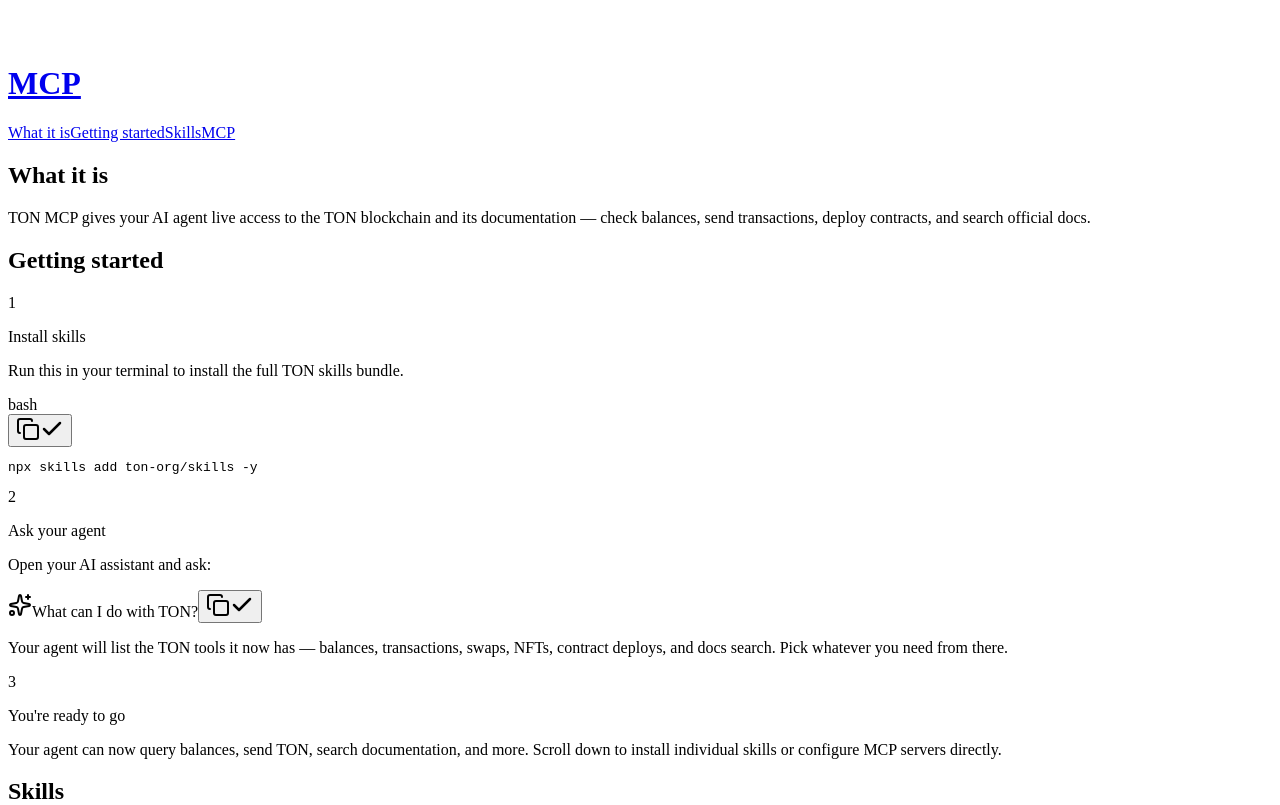
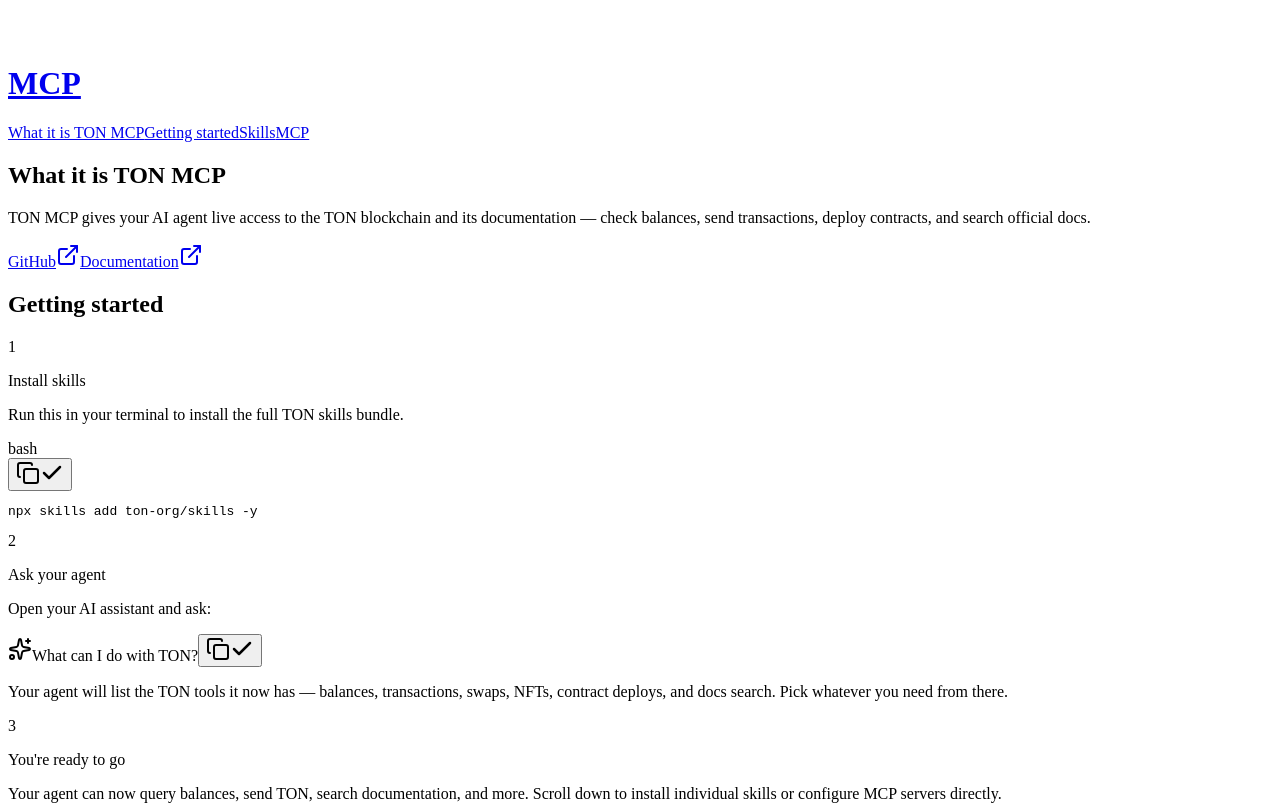
Before and after one commit to the-ton-tech/mcp-landing, a React app: page / in a window 1280 px wide. Shown: the top 805 px of the page. Built offline with nearby package versions, Linux system fonts and the light colour scheme; the HTML template or start-up script is replaced by a standard one.

Commit message:
feat: improve layout structure and enhance section styling for better readability

```diff
--- a/src/App.tsx
+++ b/src/App.tsx
@@ -7,8 +7,8 @@
     <>
       <div className="page-accent" />
       <Header />
-      <main className="mx-auto max-w-6xl px-4 pb-14 pt-10 sm:px-6 sm:pt-14">
-        <div className="mx-auto max-w-[58rem]">
+      <main className="page-main mx-auto px-4 pb-14 sm:px-6">
+        <div className="page-content mx-auto">
           <SetupGuide />
           <Footer />
         </div>
--- a/src/components/GettingStarted.tsx
+++ b/src/components/GettingStarted.tsx
@@ -8,7 +8,7 @@
 
 export function GettingStarted() {
   return (
-    <section id="getting-started" className="scroll-mt-28">
+    <section id="getting-started" className="guide-section">
       <SectionHeading title="Getting started" />
 
       <Step n={1} title="Install skills">
--- a/src/components/Header.tsx
+++ b/src/components/Header.tsx
@@ -1,5 +1,5 @@
 const NAV_ITEMS = [
-  { id: 'what-it-is', label: 'What it is' },
+  { id: 'what-it-is', label: 'What it is TON MCP' },
   { id: 'getting-started', label: 'Getting started' },
   { id: 'skills', label: 'Skills' },
   { id: 'mcp', label: 'MCP' },
--- a/src/components/McpSetup.tsx
+++ b/src/components/McpSetup.tsx
@@ -204,7 +204,7 @@
 
 export function McpSetup() {
   return (
-    <section id="mcp" className="scroll-mt-28">
+    <section id="mcp" className="guide-section">
       <SectionHeading title="MCP">
         Configure Model Context Protocol servers so your AI agent can read TON documentation and call live chain operations directly from your IDE.
       </SectionHeading>
@@ -236,7 +236,7 @@
             <span className="font-medium text-foreground">TON chain MCP</span>
             {' '}
             — local via{' '}
-            <span className="font-mono text-[11px] text-foreground/85">npx -y @ton/mcp@alpha</span>
+            <span className="ton-inline-code">npx -y @ton/mcp@alpha</span>
             .
           </PickerOption>
         </div>
--- a/src/components/SetupGuide.tsx
+++ b/src/components/SetupGuide.tsx
@@ -1,19 +1,15 @@
 import { GettingStarted } from '@/components/GettingStarted'
 import { McpSetup } from '@/components/McpSetup'
 import { SkillsSetup } from '@/components/SkillsSetup'
-import { SectionDivider } from '@/components/ui/ton'
 import { WhatItIs } from '@/components/WhatItIs'
 
 export function SetupGuide() {
   return (
-    <>
+    <div className="guide-stack">
       <WhatItIs />
-      <SectionDivider />
       <GettingStarted />
-      <SectionDivider />
       <SkillsSetup />
-      <SectionDivider />
       <McpSetup />
-    </>
+    </div>
   )
 }
--- a/src/components/SkillsSetup.tsx
+++ b/src/components/SkillsSetup.tsx
@@ -77,12 +77,12 @@
 
 export function SkillsSetup() {
   return (
-    <section id="skills" className="scroll-mt-28">
+    <section id="skills" className="guide-section">
       <SectionHeading title="Skills">
         Install the full bundle in one command, or pick individual skills below — currently{' '}
-        <span className="font-mono text-[11px] text-foreground/80">docs</span>
+        <span className="ton-inline-code">docs</span>
         {' '}and{' '}
-        <span className="font-mono text-[11px] text-foreground/80">wallets</span>
+        <span className="ton-inline-code">wallets</span>
         .
       </SectionHeading>
 
--- a/src/components/WhatItIs.tsx
+++ b/src/components/WhatItIs.tsx
@@ -1,12 +1,29 @@
+import { ExternalLink } from 'lucide-react'
+
+import { Button } from '@/components/ui/button'
 import { SectionHeading } from '@/components/ui/ton'
 
 export function WhatItIs() {
   return (
-    <section id="what-it-is" className="scroll-mt-28">
-      <SectionHeading title="What it is">
+    <section id="what-it-is" className="guide-section hero-section">
+      <SectionHeading title="What it is TON MCP">
         TON MCP gives your AI agent live access to the TON blockchain and its documentation —
         check balances, send transactions, deploy contracts, and search official docs.
       </SectionHeading>
+      <div className="hero-actions">
+        <Button size="lg" className="w-full sm:w-auto" asChild>
+          <a href="https://github.com/ton-org/skills" target="_blank" rel="noopener noreferrer">
+            GitHub
+            <ExternalLink className="opacity-70" aria-hidden />
+          </a>
+        </Button>
+        <Button variant="outline" size="lg" className="w-full sm:w-auto" asChild>
+          <a href="https://docs.ton.org/ecosystem/ai/mcp" target="_blank" rel="noopener noreferrer">
+            Documentation
+            <ExternalLink className="opacity-60" aria-hidden />
+          </a>
+        </Button>
+      </div>
     </section>
   )
 }
--- a/src/components/ui/ton.tsx
+++ b/src/components/ui/ton.tsx
@@ -122,10 +122,6 @@
   )
 }
 
-export function SectionDivider() {
-  return <div className="section-divider" />
-}
-
 export function Callout({ children }: { children: ReactNode }) {
   return (
     <p className="ton-callout">
--- a/src/input.css
+++ b/src/input.css
@@ -14,6 +14,8 @@
 
 @layer base {
   :root {
+    --site-header-height: 68px;
+    --section-anchor-offset: 96px;
     --background:             0 0% 100%;          /* --background-page       #FFFFFF  */
     --foreground:             222 46% 3%;          /* --text-primary          #04060B  */
     --card:                   0 0% 100%;          /* --background-page       #FFFFFF  */
@@ -38,24 +40,32 @@
 
   /* Global resets */
   * { box-sizing: border-box; border-color: hsl(var(--border)); }
-  html { scroll-behavior: smooth; }
+  html {
+    scroll-behavior: smooth;
+    max-width: 100%;
+    overflow-x: hidden;
+  }
   body {
     background-color: var(--background-page);
     color: var(--text-primary);
     font-family: Inter, Helvetica, Arial, sans-serif;
     -webkit-font-smoothing: antialiased;
+    max-width: 100%;
+    min-width: 0;
+    overflow-x: hidden;
   }
 }
 
 @layer components {
   /* ── Top accent bar ─────────────────────────────────────── */
   .page-accent {
-    @apply fixed inset-x-0 top-0 z-50 h-0.5;
+    @apply fixed inset-x-0 top-0 h-0.5;
+    z-index: 110;
     background: linear-gradient(90deg, var(--accent-default), var(--accent-hover));
   }
 
   .site-header {
-    @apply sticky top-0 w-full border-b;
+    @apply fixed inset-x-0 top-0 w-full border-b;
     z-index: 100;
     background: var(--background-fixed-header);
     border-color: var(--separator-alpha--footer);
@@ -65,15 +75,15 @@
   }
 
   .site-header-inner {
-    @apply mx-auto flex w-full flex-row items-center justify-start gap-2;
-    max-width: 1120px;
+    @apply mx-auto flex w-full min-w-0 flex-row items-center justify-start gap-2;
+    max-width: min(1120px, 100%);
     min-height: 68px;
     padding: 16px;
     box-sizing: border-box;
   }
 
   .site-brand {
-    @apply flex shrink-0 items-center gap-2;
+    @apply flex min-w-0 shrink-0 items-center gap-2;
     color: var(--text-primary);
     text-decoration: none;
   }
@@ -90,8 +100,12 @@
     line-height: 24px;
   }
 
+  .site-brand svg {
+    @apply shrink-0;
+  }
+
   .site-nav {
-    @apply ml-auto flex min-w-0 items-center gap-1 overflow-x-auto;
+    @apply ml-auto flex min-w-0 flex-1 items-center gap-1 overflow-x-auto sm:justify-end;
     -webkit-overflow-scrolling: touch;
     scrollbar-width: none;
   }
@@ -112,6 +126,37 @@
   .site-nav-link:hover {
     background: var(--background-content-hover);
     color: var(--accent-default);
+  }
+
+  .page-main {
+    width: 100%;
+    max-width: 72rem;
+    min-width: 0;
+    padding-top: calc(var(--site-header-height) + 40px);
+  }
+
+  .page-content,
+  .guide-stack,
+  .guide-section {
+    width: 100%;
+    max-width: 58rem;
+    min-width: 0;
+  }
+
+  .guide-section {
+    scroll-margin-top: var(--section-anchor-offset);
+  }
+
+  .guide-stack > .guide-section + .guide-section {
+    margin-top: 56px;
+  }
+
+  .hero-section {
+    padding-top: 8px;
+  }
+
+  .hero-actions {
+    @apply mt-6 flex min-w-0 flex-col gap-3 sm:flex-row sm:flex-wrap;
   }
 
   .section-title {
@@ -137,6 +182,21 @@
     font-weight: 400;
     line-height: 20px;
     margin: 0;
+  }
+
+  .ton-inline-code {
+    border: 1px solid var(--card-border-default);
+    border-radius: 6px;
+    background: var(--background-content);
+    box-decoration-break: clone;
+    -webkit-box-decoration-break: clone;
+    color: var(--text-secondary);
+    font-family: 'JetBrains Mono', ui-monospace, SFMono-Regular, Menlo, Monaco, Consolas, monospace;
+    font-size: 0.82em;
+    font-weight: 400;
+    line-height: 1.4;
+    overflow-wrap: anywhere;
+    padding: 1px 5px;
   }
 
   .eyebrow {
@@ -186,11 +246,6 @@
     font-weight: 400;
     line-height: 20px;
     margin: 0;
-  }
-
-  .section-divider {
-    @apply my-10 mx-4 border-t sm:mx-8;
-    border-color: var(--separator-alpha--footer);
   }
 
   .ton-callout {
@@ -332,11 +387,13 @@
   .code-body {
     @apply overflow-x-auto p-3 font-mono leading-relaxed sm:p-4;
     color: var(--text-secondary);
+    max-width: 100%;
     min-width: 0;
   }
   .code-body pre,
   .code-body code {
     display: block;
+    max-width: 100%;
     min-width: 0;
   }
   .code-body-output {
@@ -372,6 +429,7 @@
            has-[:focus-visible]:outline-none has-[:focus-visible]:ring-2 has-[:focus-visible]:ring-primary/60 has-[:focus-visible]:ring-offset-2;
     background: var(--background-page);
     border-color: var(--card-border-checkbox);
+    max-width: 100%;
   }
   .picker-option:hover {
     background: var(--background-content-hover);
@@ -396,6 +454,8 @@
     background: var(--background-page);
     border-color: var(--card-border-default);
     color: var(--text-primary);
+    max-width: 100%;
+    min-width: 0;
   }
   .prompt-card:hover {
     background: var(--background-content-hover);
@@ -460,6 +520,14 @@
     line-height: 18px;
   }
 
+  .page-main {
+    padding-top: calc(var(--site-header-height) + 28px);
+  }
+
+  .guide-stack > .guide-section + .guide-section {
+    margin-top: 44px;
+  }
+
   .section-title {
     font-size: 26px;
     line-height: 32px;
```
